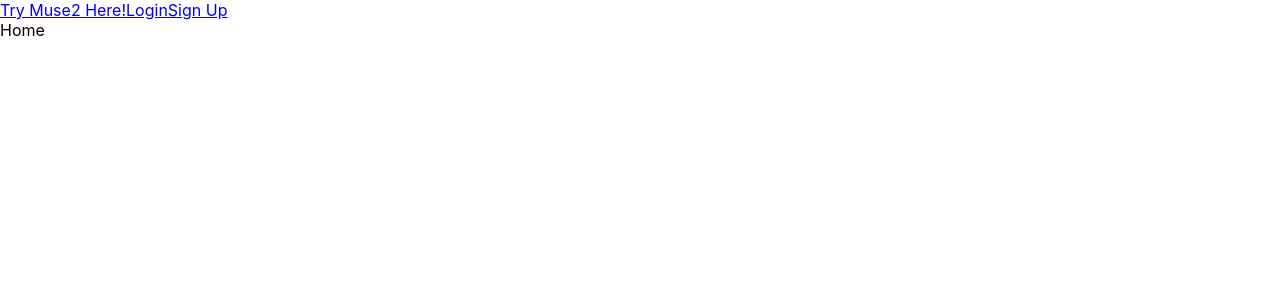
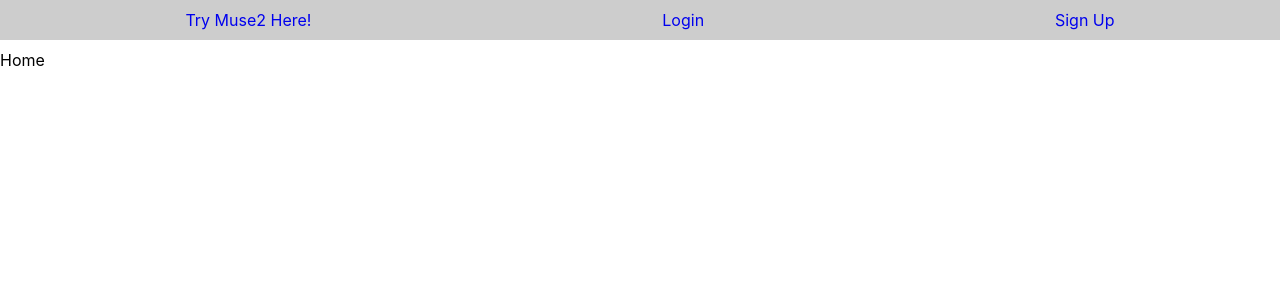
Before and after one commit to SirEctor/muse2, a React (Create React App) app in the folder muse2/: page /#/ in a window 1280 px wide. Shown: the top 300 px of the page. Built offline with nearby package versions, Linux system fonts and the light colour scheme.

Commit message:
nav changes

```diff
--- a/muse2/src/App.css
+++ b/muse2/src/App.css
@@ -189,3 +189,19 @@
   left: 50%;
   transform: translateX(-50%);
 }
+
+.top-nav {
+  background-color: rgb(205, 205, 205);
+  display: flex;
+  justify-content: space-around;
+  padding: 10px;
+  width: 100%;
+  top: 0;
+  position: sticky;
+  margin-bottom: 10px;
+}
+
+.nav-links {
+  text-decoration: none;
+
+}
--- a/muse2/src/App.js
+++ b/muse2/src/App.js
@@ -87,9 +87,9 @@ function App() {
     <div className="App">
       <header className="App-header">
         <nav className='top-nav'>
-          <Link to="/">Home</Link>
-          <Link to="/login">Login</Link>
-          <Link to="/signup">Sign Up</Link>
+          <Link className='nav-links' to="/">Home</Link>
+          <Link className='nav-links' to="/login">Login</Link>
+          <Link className='nav-links' to="/signup">Sign Up</Link>
         </nav>
         {<div className="homepage">
           <div className='search-and-arrows'>
--- a/muse2/src/components/Home.js
+++ b/muse2/src/components/Home.js
@@ -4,9 +4,9 @@ export default function Home() {
   return (
     <>
       <nav className='top-nav'>
-            <Link to="/muse2">Try Muse2 Here!</Link>
-            <Link to="/login">Login</Link>
-            <Link to="/signup">Sign Up</Link>
+            <Link className='nav-links' to="/muse2">Try Muse2 Here!</Link>
+            <Link className='nav-links' to="/login">Login</Link>
+            <Link className='nav-links' to="/signup">Sign Up</Link>
       </nav>
       <div>Home</div>
     </>
```
